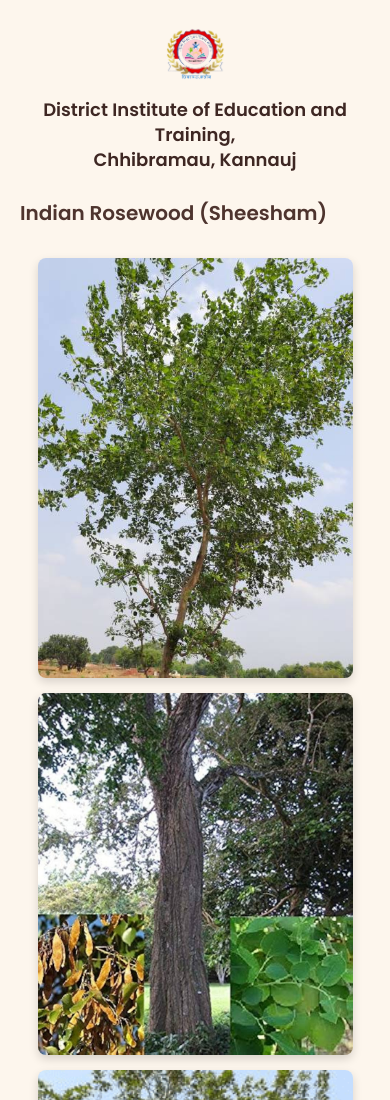
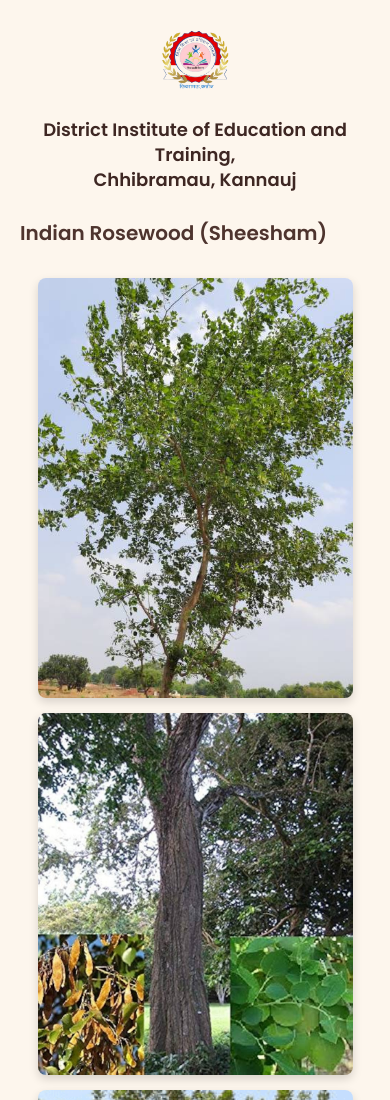
Before and after one commit to Deepak2723/Indian-Rosewood, a plain HTML site: page index.html in a window 390 px wide. Shown: the top 1100 px of the page. Drawn offline with Linux system fonts and the light colour scheme.

Commit message:
Update index.html

```diff
--- a/index.html
+++ b/index.html
@@ -21,17 +21,27 @@
       padding: 20px;
     }
 
+    /* Header section */
     .header {
-      text-align: center;
+      display: flex;
+      align-items: center;
+      justify-content: center;
+      gap: 20px;
+      flex-wrap: wrap;
       margin-bottom: 20px;
     }
 
-    .header img {
-      height: 80px;
-      margin-bottom: 10px;
+    .header-left img {
+      height: 90px;
+      border-radius: 8px;
     }
 
-    .header h1 {
+    .header-center {
+      flex: 1;
+      text-align: center;
+    }
+
+    .header-center h1 {
       font-size: 22px;
       font-weight: 700;
       color: #3e2723;
@@ -96,16 +106,20 @@
     }
 
     @media (max-width: 600px) {
-      .header img {
-        height: 60px;
+      .header {
+        flex-direction: column;
+      }
+
+      .header-left img {
+        height: 70px;
+      }
+
+      .header-center h1 {
+        font-size: 18px;
       }
 
       .carousel img {
         width: 90%;
-      }
-
-      .header h1 {
-        font-size: 18px;
       }
 
       .uses-list li {
@@ -121,12 +135,17 @@
 </head>
 <body>
   <div class="container">
+    <!-- Header with logo on left, text centered -->
     <div class="header">
-      <img src="Images/Untitled Project (2).png" alt="DIET Logo" />
-      <h1>
-        District Institute of Education and Training,<br>
-        Chhibramau, Kannauj
-      </h1>
+      <div class="header-left">
+        <img src="Images/Untitled Project (2).png" alt="DIET Logo" />
+      </div>
+      <div class="header-center">
+        <h1>
+          District Institute of Education and Training,<br>
+          Chhibramau, Kannauj
+        </h1>
+      </div>
     </div>
 
     <h2>Indian Rosewood (Sheesham)</h2>
```
